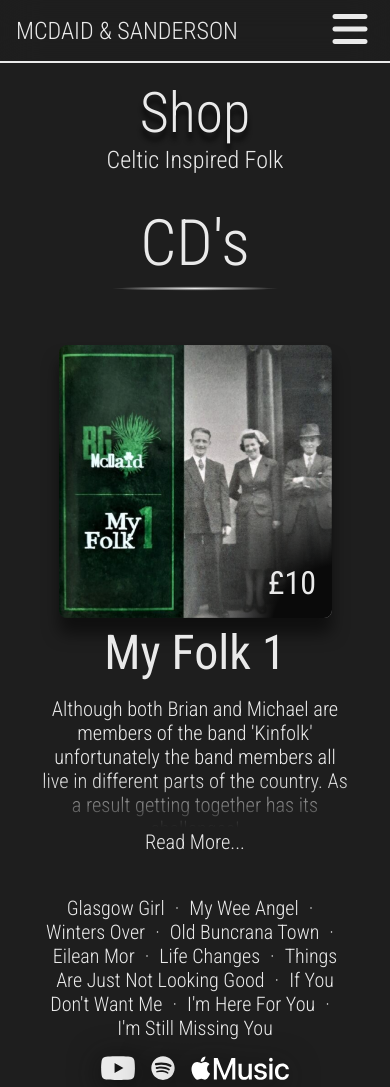
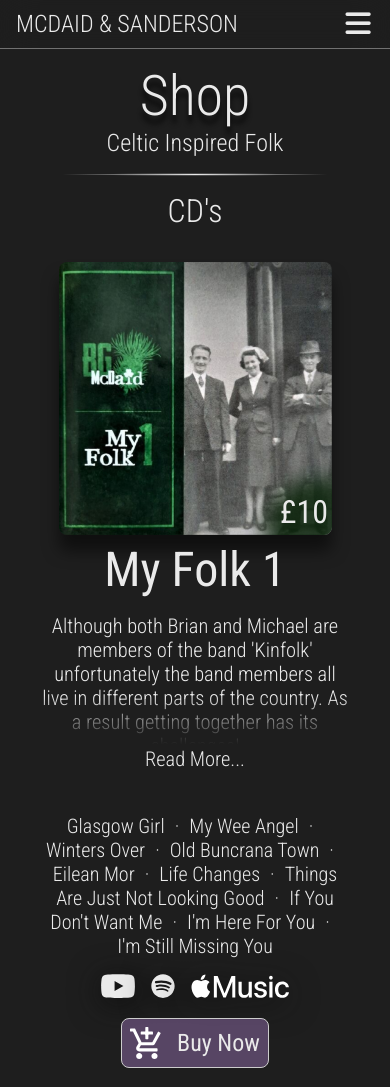
Before and after one commit to InterPixelCoding/mcdaidsanderson, a plain HTML site: page shop.html in a window 390 px wide. Shown: the top 1087 px of the page. Drawn offline with Linux system fonts and the light colour scheme.

Commit message:
Finalized Website (100%)
Minor CSS Improvements

```diff
--- a/Javascript/shop.js
+++ b/Javascript/shop.js
@@ -26,6 +26,7 @@ Both are excited by their new venture together, 'McDaid & Sanderson'!
         youtubeLink: '#',
         spotifyLink: '#',
         appleMusicLink: '#',
+        accent: '#001b00',
 
         price: 10.00
     }
@@ -59,6 +60,7 @@ CDObjectArray.forEach(function(cd, index){
         const newShopItem = document.createElement("div");
             const cdCover = document.createElement("div");
                 const mobilePrice = document.createElement("span")
+                mobilePrice.style.setProperty("--accent-colour", cd.accent);
             const shopItemInfo = document.createElement("div");
                 const title = document.createElement("h2");
                 const paragraph = document.createElement("p");
@@ -102,6 +104,7 @@ CDObjectArray.forEach(function(cd, index){
         cdCover.style.backgroundImage = `url('./Shop/${cd.folder}/cd-cover.png')`
         title.textContent = cd.title;
         paragraph.tabIndex = '1'
+        paragraph.classList.add('custom-scroll-bar');
         paragraph.innerHTML = (cd.info).replace(/\n/g, "<br>");
         if(paragraph.innerHTML.length > 500) {paragraph.classList.add('read-more')}
         cd.tracks.forEach( function(track, index) {
--- a/listen.css
+++ b/listen.css
@@ -23,7 +23,7 @@
 
 .track-container > h3 {
     height: 2em;
-    font-size: 2rem;
+    font-size: 1.5rem;
     font-weight: 300;
     letter-spacing: 0.075rem;
 }
--- a/shop.css
+++ b/shop.css
@@ -23,19 +23,16 @@
 .heading-content {
     position: relative;
     width: 100%;
-    margin-block: 2rem;
+    margin-top: 1rem;
     text-align: center;
-    font-size: 4rem;
+    font-size: 2rem;
 }
 
-.heading-content::after {
-    content: '';
-    position: absolute;
-    bottom: -10px;
-    left: 50%;
-    transform: translateX(-50%);
-    width: 50vw;
-    height: 5px;
+.section-divider {
+    display: flex;
+    margin: auto;
+    width: 80vw;
+    height: 3px;
     background: radial-gradient(var(--primary-colour), transparent 60%);
 }
 
@@ -223,7 +220,8 @@ form > button {
 }
 
 .read-more:active, .read-more:focus {
-    max-height: 100em;
+    max-height: 20em;
+    overflow: auto;
     background: transparent;
     color: var(--primary-colour);
 }
@@ -364,12 +362,22 @@ body:not(:has(.pop-up.disabled)) {
     .cd-cover > span {
         display: flex;
         position: absolute;
-        bottom: -2em;
-        right: -2em;
-        padding: 5rem;
+        bottom: .25rem;
+        right: .25rem;
         font-size: 2rem;
-        background: radial-gradient(102.65% 102.14% at 73.58% 73.86%, var(--shadow-colour) 32.27%, rgba(0, 0, 0, 0.00) 73.61%);
-    };
+    }
+    .cd-cover > span::before {
+        position: absolute;
+        content: '';
+        width: 7rem;
+        height: 7rem;
+        transform: translate(-1rem, -1rem);
+        border-radius: 50%;
+        filter: blur(10px);
+        z-index: -1;
+        background: var(--accent-colour);
+        opacity: 0.8;
+    }
     .checkout > .basket {
         display: flex;
         flex-direction: column;
--- a/shop.html
+++ b/shop.html
@@ -36,6 +36,7 @@
             <h2 class="fs-subheading">Celtic Inspired Folk</h2>
         </div>
     </section>
+    <div class="section-divider"></div>
     <h2 class="fs-subheading heading-content">CD's</h1>
     <section class="section si-master hidden">
     </section>
--- a/style.css
+++ b/style.css
@@ -11,6 +11,7 @@
     --background-colour: #1E1E1E;
     --shadow-colour: #0a0a0a;
     --primary-colour: #EAEAEA;
+    --subtle: #eaeaea69;
     --not-active: #cccccc;
     --accent-colour: #B380D9;
 }
@@ -38,6 +39,7 @@ p > span {font-weight: 600}
 .fs-subheading, .fs-website-heading {
     font-size: 2.5rem;
     font-weight: 100;
+    color: var(--primary-colour);
 }
 
 .fs-heading {
@@ -45,6 +47,23 @@ p > span {font-weight: 600}
     font-weight: 300;
     text-shadow: 0 0.5rem 0.1em var(--shadow-colour);
 }
+
+.custom-scroll-bar::-webkit-scrollbar {
+    width: 1em;
+    border-radius: 3rem;
+}
+.custom-scroll-bar::-webkit-scrollbar-track {
+   width: 1em;
+   background: rgba(255, 255, 255, 0.05);
+   border-radius: 3rem;
+}
+.custom-scroll-bar::-webkit-scrollbar-thumb {
+    background: rgba(255, 255, 255, 0.6);
+    background-clip: content-box;
+    border: .25em solid transparent;
+    border-radius: 3rem;
+}
+.custom-scroll-bar:active, .custom-scroll-bar:focus {padding-right: 1rem}
 
 header {
     width: 100%;
@@ -156,7 +175,7 @@ header > nav > ul > a.current-page::after {width: 100%}
     .fs-heading {font-size: 4rem;}
     .fs-website-heading {font-size: 2.75rem; color: var(--primary-colour)}
     header {
-        border-bottom: 2px solid var(--primary-colour);
+        border-bottom: 1px solid var(--subtle);
         position: fixed;
         transition: all 1s ease;
         transform: none;
@@ -175,10 +194,13 @@ header > nav > ul > a.current-page::after {width: 100%}
         align-items: center;
         color: var(--primary-colour);
     }
+
     .menu-button {
-        width: 3rem;
+        width: 2rem;
+        height: 2rem;
         text-align: center;
-        font-size: 2.5rem;
+        font-size: 1.8rem;
+        font-weight: 100;
         background: none;
         border: none;
         cursor: pointer;
@@ -217,7 +239,7 @@ header > nav > ul > a.current-page::after {width: 100%}
 
     header > nav.menu-active > ul > a {width: fit-content}
 
-    .title-section {margin-top: 5rem; margin-bottom: 1rem;}
+    .title-section {margin-top: 7.5vh; margin-bottom: 1rem; gap: 2.5vh}
 
     .about-us {padding: .5rem 2.25rem}
 
@@ -295,7 +317,7 @@ header > nav > ul > a.current-page::after {width: 100%}
 }
 
 
-.about-us > p:first-of-type {font-size: 1.75rem;}
+.about-us > p:first-of-type {font-size: 1.5rem;}
 
 @media (min-width: 1200px) {
     .about-us {
```
Also changed, not shown: gigs.css (+8 -5 lines), gigs.html (+3 -3 lines).
